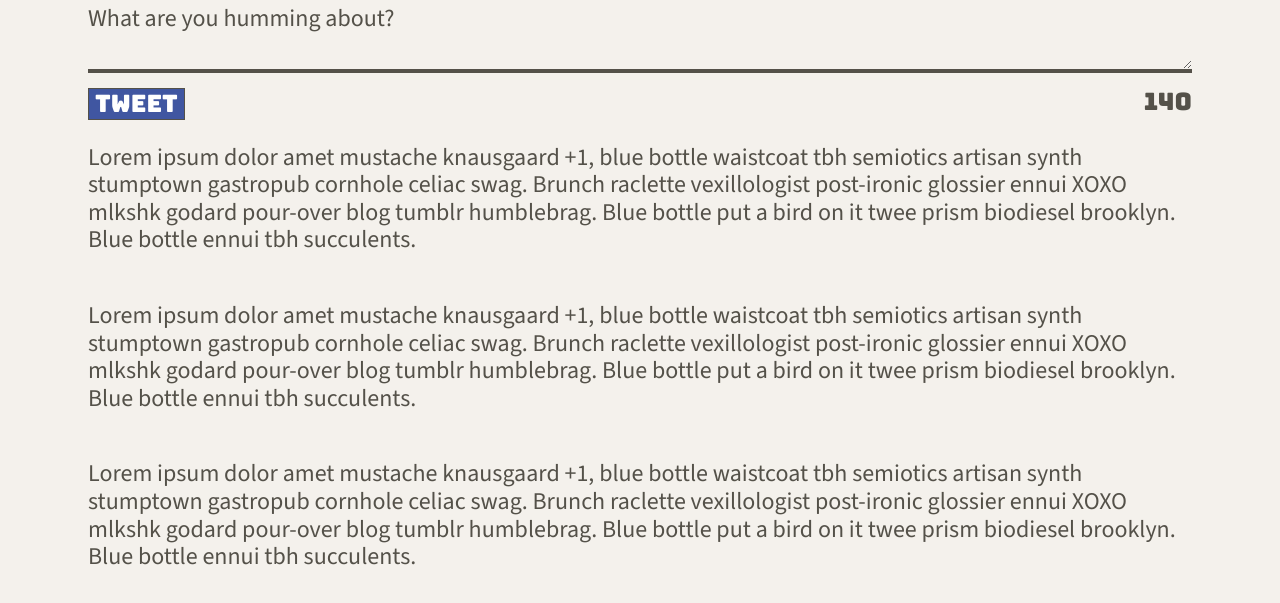
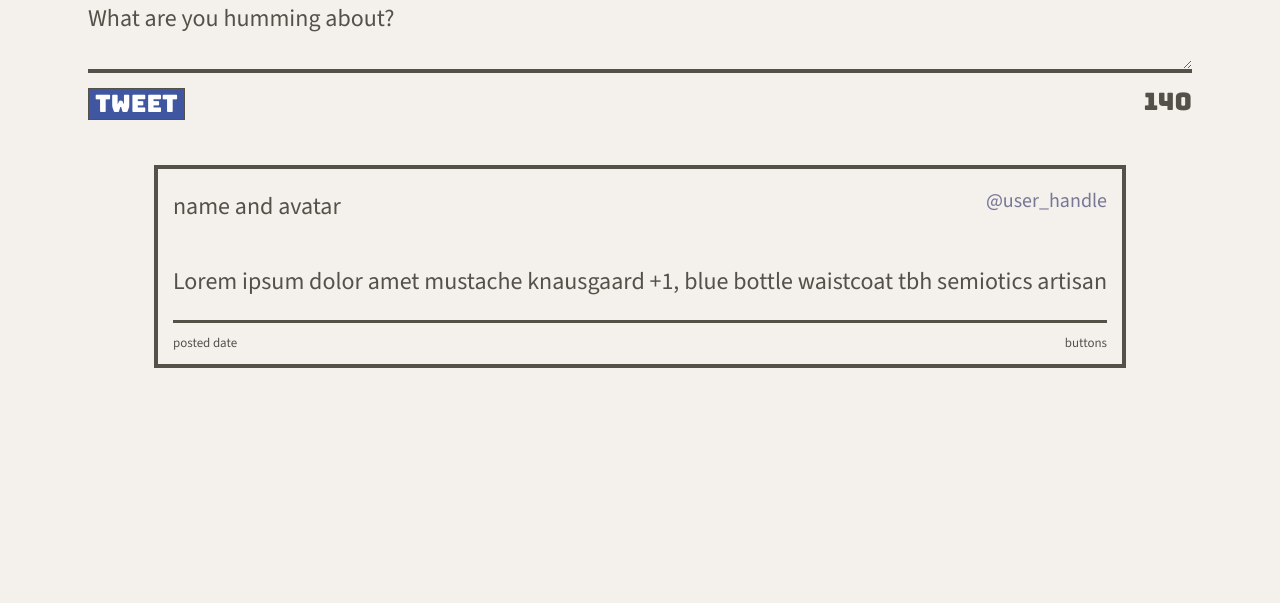
Before and after one commit to Jesse-D-Miller/tweeter, a plain HTML site: page public/index.html in a window 1280 px wide. Shown: the part 641-1244 px from the top of the page. After the commit the page ends 1033 px from the top, so only its background shows below. Drawn offline with nearby package versions, Linux system fonts and the light colour scheme.

Commit message:
working towards stying tweets, most of the way there. buttons still need colour changes hover status

```diff
--- a/public/index.html
+++ b/public/index.html
@@ -26,6 +26,7 @@
   <link rel="stylesheet" href="/styles/nav.css" type="text/css" />
   <link rel="stylesheet" href="/styles/header.css" type="text/css" />
   <link rel="stylesheet" href="/styles/new-tweet.css" type="text/css" />
+  <link rel="stylesheet" href="/styles/tweets.css" type="text/css" />
 
   <!-- External JS -->
   <script src="https://ajax.googleapis.com/ajax/libs/jquery/3.4.1/jquery.min.js"></script>
@@ -46,7 +47,7 @@
     </div>
   </nav>
 
-<header>
+<header class="profile-header">
   <div class="profileImage">
     <img src="/images/profile-hex.png">
   </div>
@@ -69,9 +70,19 @@
         </div>
       </form>
     </section>
-    <p>Lorem ipsum dolor amet mustache knausgaard +1, blue bottle waistcoat tbh semiotics artisan synth stumptown gastropub cornhole celiac swag. Brunch raclette vexillologist post-ironic glossier ennui XOXO mlkshk godard pour-over blog tumblr humblebrag. Blue bottle put a bird on it twee prism biodiesel brooklyn. Blue bottle ennui tbh succulents.</p>
-    <p>Lorem ipsum dolor amet mustache knausgaard +1, blue bottle waistcoat tbh semiotics artisan synth stumptown gastropub cornhole celiac swag. Brunch raclette vexillologist post-ironic glossier ennui XOXO mlkshk godard pour-over blog tumblr humblebrag. Blue bottle put a bird on it twee prism biodiesel brooklyn. Blue bottle ennui tbh succulents.</p>
-    <p>Lorem ipsum dolor amet mustache knausgaard +1, blue bottle waistcoat tbh semiotics artisan synth stumptown gastropub cornhole celiac swag. Brunch raclette vexillologist post-ironic glossier ennui XOXO mlkshk godard pour-over blog tumblr humblebrag. Blue bottle put a bird on it twee prism biodiesel brooklyn. Blue bottle ennui tbh succulents.</p>
+    <div>
+      <article class="tweet">
+        <header>
+          <p>name and avatar</p>
+          <p class="handle">@user_handle</p>
+        </header>
+        <p>Lorem ipsum dolor amet mustache knausgaard +1, blue bottle waistcoat tbh semiotics artisan</p>
+        <footer>
+          <p>posted date</p>
+          <p>buttons</p>
+        </footer>
+      </article>
+    </div>
   </main>
 </body>
 
--- a/public/scripts/composer-char-counter.js
+++ b/public/scripts/composer-char-counter.js
@@ -4,11 +4,14 @@ $(document).ready(function() {
   $('.new-tweet textarea').on('input', function() {
     const remainingCharacterCount = 140 - $(this).val().length;
     console.log(remainingCharacterCount);
-    $(this).closest('form').find('.counter').text(remainingCharacterCount);
+    const counter = $(this).closest('form').find('.counter')
+
+    counter.text(remainingCharacterCount);
+
     if (remainingCharacterCount < 0) {
-      $('.counter').css('color', '#ff0000');
+      counter.addClass('negative');
     } else {
-      $('.counter').css('color', '#545149');
+      counter.removeClass('negative');
     }
   })
 });
--- a/public/styles/header.css
+++ b/public/styles/header.css
@@ -1,4 +1,4 @@
-header {
+.profile-header {
   width: 100vw;
   color:#FFFFFF;
   background-color: goldenrod;
--- a/public/styles/new-tweet.css
+++ b/public/styles/new-tweet.css
@@ -56,6 +56,10 @@
   box-shadow: 0 4px 6px rgba(0, 0, 0, 0.2);
 }
 
+.counter.negative {
+  color: red;
+}
+
 .counter {
   color: #545149;
 }
--- /dev/null
+++ b/public/styles/tweets.css
@@ -0,0 +1,31 @@
+article.tweet {
+  margin-top: 45px;
+  padding-left: 15px;
+  padding-right: 15px;
+  border: 4px solid #545149;
+}
+article.tweet:hover {
+  cursor: pointer;
+  transition: all 0.2s ease;
+  box-shadow: 6px 6px 0px rgba(85, 131, 206, 0.386);
+  border-radius: 2px;
+}
+
+article.tweet header {
+  display: flex;
+  justify-content: space-between;
+  font-weight: lighter;
+}
+
+article.tweet header p.handle {
+  color: rgba(101, 101, 137, 0.871);
+  font-weight: bolder;
+  font-size: smaller;
+}
+
+article.tweet footer {
+  display: flex;
+  border-top: solid #545149;
+  justify-content: space-between;
+  font-size: small;
+}
```
